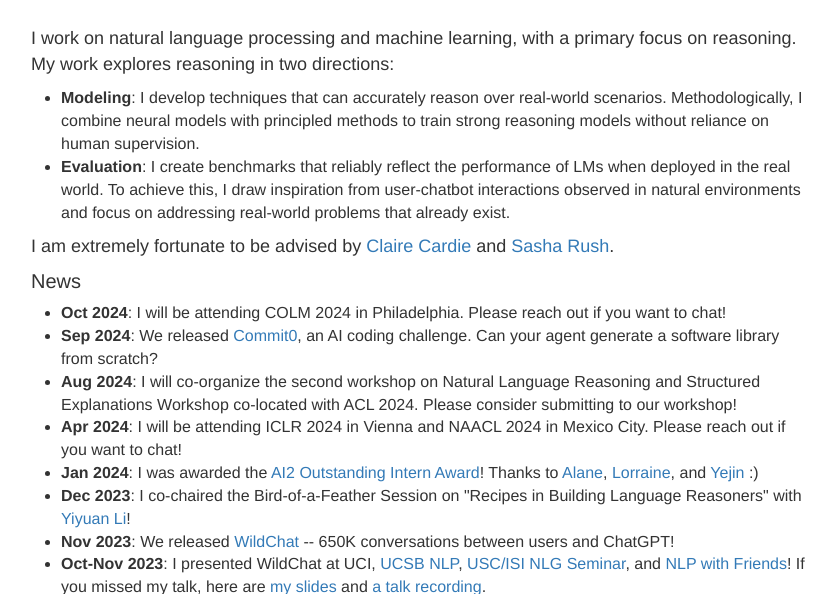
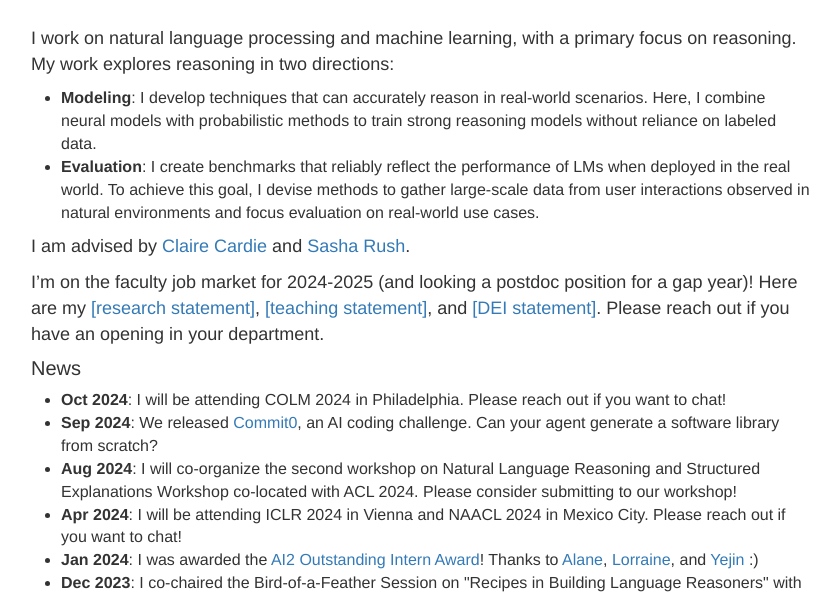
Before and after one commit to wenting-zhao/wenting-zhao.github.io, a Jekyll site: the page built from index.html, in a window 1280 px wide and 900 px high, cut to the strip 306-900 px from the top of the window. Shown: the whole strip, without its empty margins (219-1059 px from the left). Built offline with Jekyll 4.4.1, drawn with Linux system fonts in a browser that asks for light colours.

Commit message:
Update index.html

```diff
--- a/index.html
+++ b/index.html
@@ -28,11 +28,15 @@ show: 1
 I work on natural language processing and machine learning, with a primary focus on reasoning. My work explores reasoning in two directions:
 </p>
     <ul style="font-size: 16px">
-        <li><strong>Modeling</strong>: I develop techniques that can accurately reason over real-world scenarios. Methodologically, I combine neural models with principled methods to train strong reasoning models without reliance on human supervision. </li>
-        <li><strong>Evaluation</strong>: I create benchmarks that reliably reflect the performance of LMs when deployed in the real world. To achieve this, I draw inspiration from user-chatbot interactions observed in natural environments and focus on addressing real-world problems that already exist. </li>
+        <li><strong>Modeling</strong>: I develop techniques that can accurately reason in real-world scenarios. Here, I combine neural models with probabilistic methods to train strong reasoning models without reliance on labeled data. </li>
+        <li><strong>Evaluation</strong>: I create benchmarks that reliably reflect the performance of LMs when deployed in the real world. To achieve this goal, I devise methods to gather large-scale data from user interactions observed in natural environments and focus evaluation on real-world use cases. </li>
     </ul>
 <p style="font-size: 18px">
-I am extremely fortunate to be advised by <a href="https://www.cs.cornell.edu/home/cardie/">Claire Cardie</a> and <a href="https://rush-nlp.com/">Sasha Rush</a>.
+I am advised by <a href="https://www.cs.cornell.edu/home/cardie/">Claire Cardie</a> and <a href="https://rush-nlp.com/">Sasha Rush</a>.
+</p>
+
+<p style="font-size: 18px">
+I’m on the faculty job market for 2024-2025 (and looking a postdoc position for a gap year)! Here are my <a href="cv/research_statement.pdf">[research statement]</a>, <a href="cv/teaching_statement.pdf">[teaching statement]</a>, and <a href="cv/dei_statement.pdf">[DEI statement]</a>. Please reach out if you have an opening in your department.
 </p>
 
 
```
